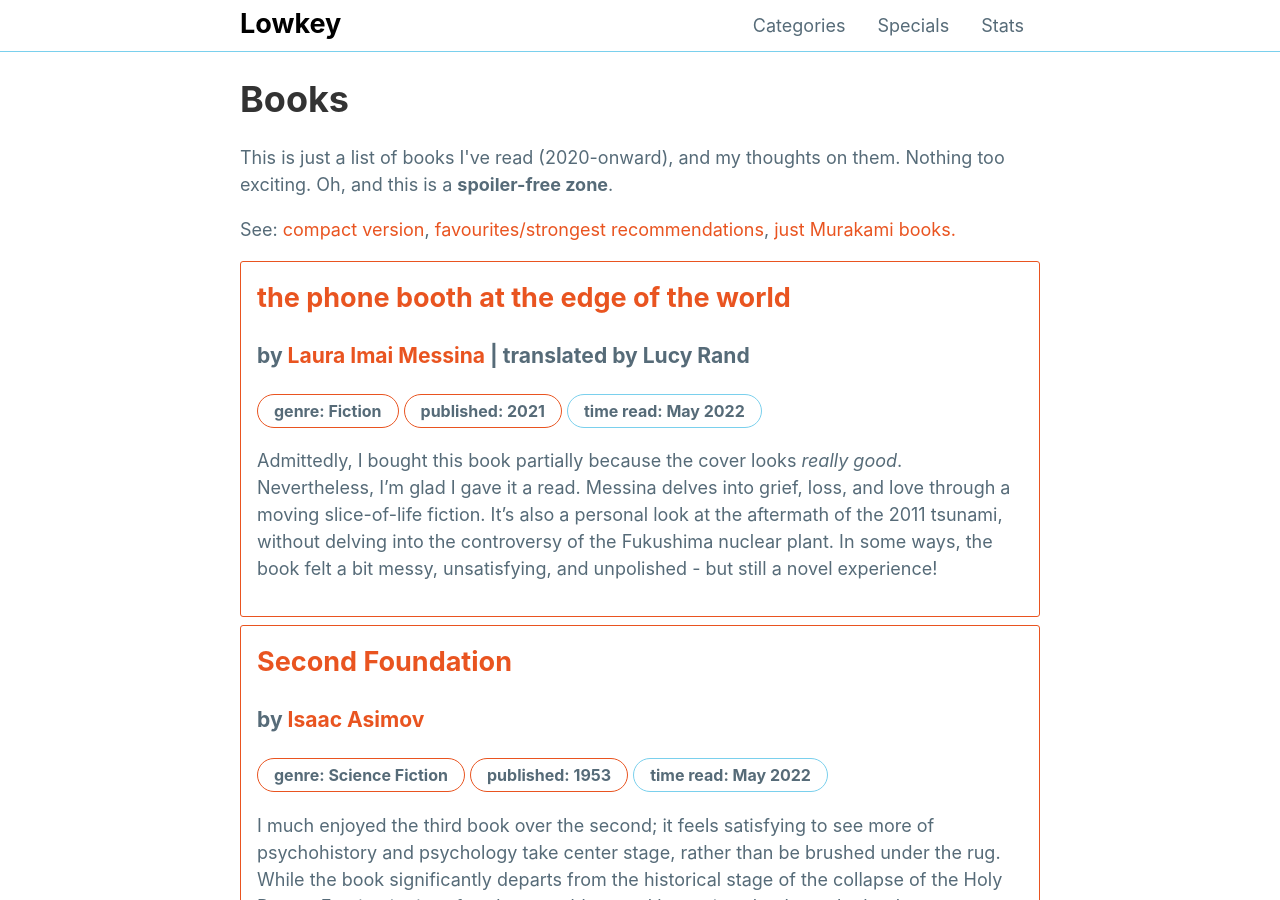
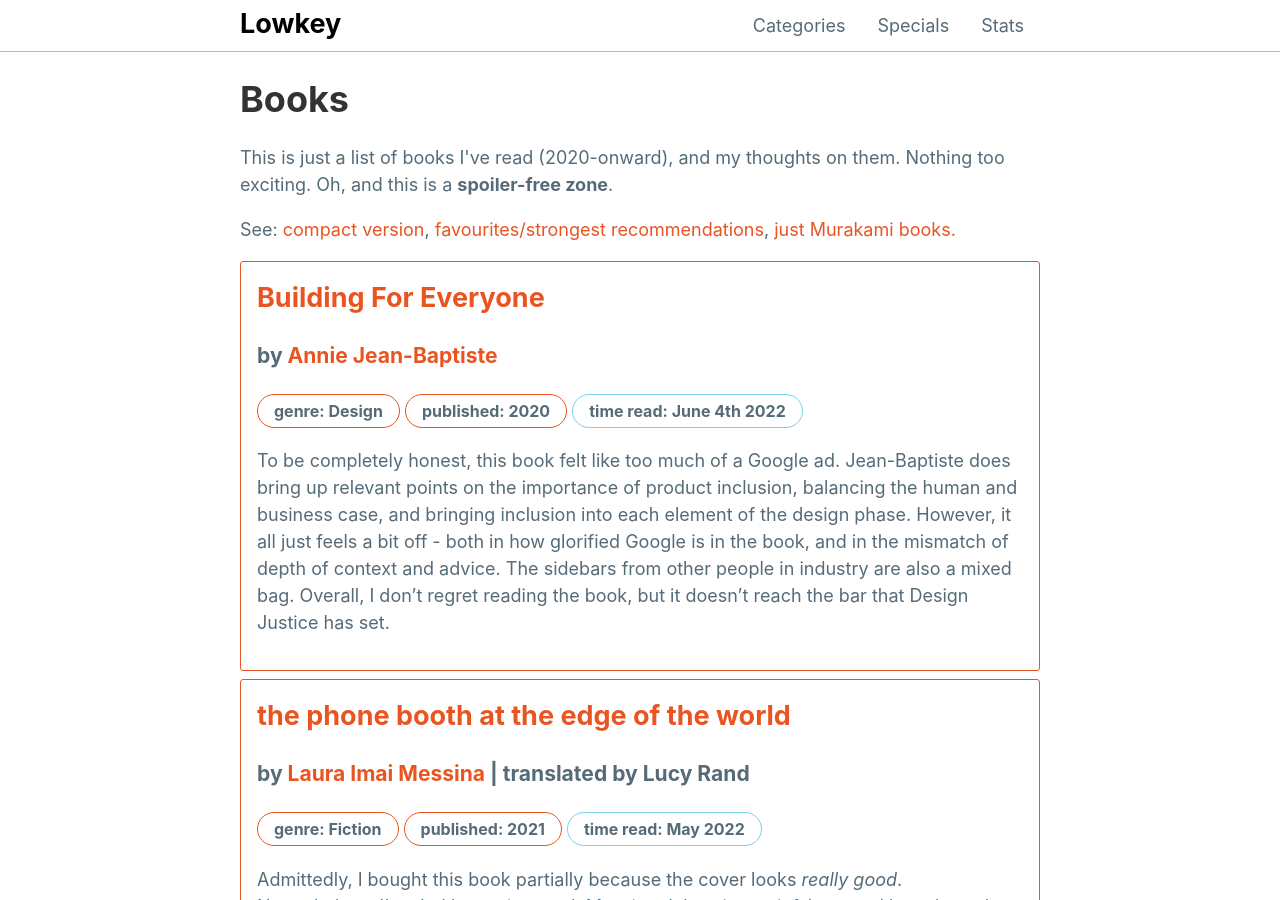
Before and after one commit to mattxwang/lowkey, a Jekyll site: the page built from stats/books.html, in a window 1280 px wide and 900 px high. Built offline with Jekyll 4.4.1, drawn with Linux system fonts in a browser that asks for light colours.

Commit message:
Building For Everyone

```diff
--- a/_data/books.yml
+++ b/_data/books.yml
@@ -605,3 +605,11 @@ thephoneboothattheedgeoftheworld:
   time_read: May 2022
   thoughts: >
     Admittedly, I bought this book partially because the cover looks *really good*. Nevertheless, I'm glad I gave it a read. Messina delves into grief, loss, and love through a moving slice-of-life fiction. It's also a personal look at the aftermath of the 2011 tsunami, without delving into the controversy of the Fukushima nuclear plant. In some ways, the book felt a bit messy, unsatisfying, and unpolished - but still a novel experience!
+buildingforeveryone:
+  title: Building For Everyone
+  author: Annie Jean-Baptiste
+  genre: Design
+  year_published: 2020
+  time_read: June 4th 2022
+  thoughts: >
+    To be completely honest, this book felt like too much of a Google ad. Jean-Baptiste does bring up relevant points on the importance of product inclusion, balancing the human and business case, and bringing inclusion into each element of the design phase. However, it all just feels a bit off - both in how glorified Google is in the book, and in the mismatch of depth of context and advice. The sidebars from other people in industry are also a mixed bag. Overall, I don't regret reading the book, but it doesn't reach the bar that Design Justice has set.
```
